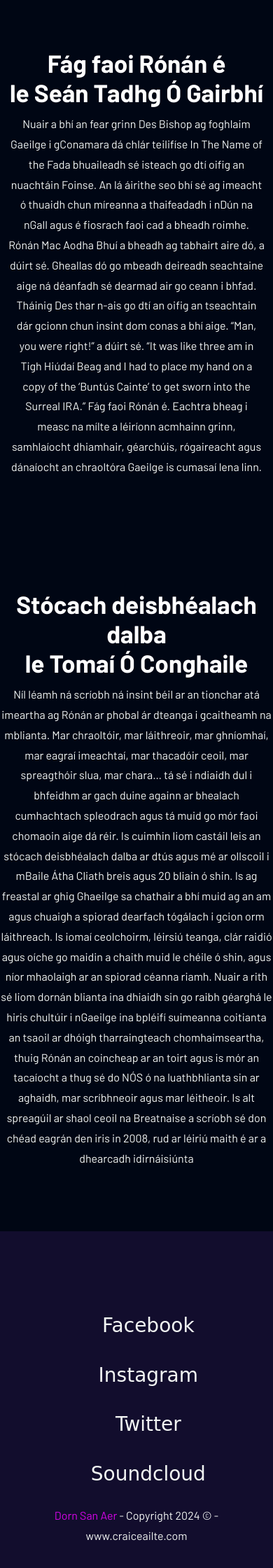
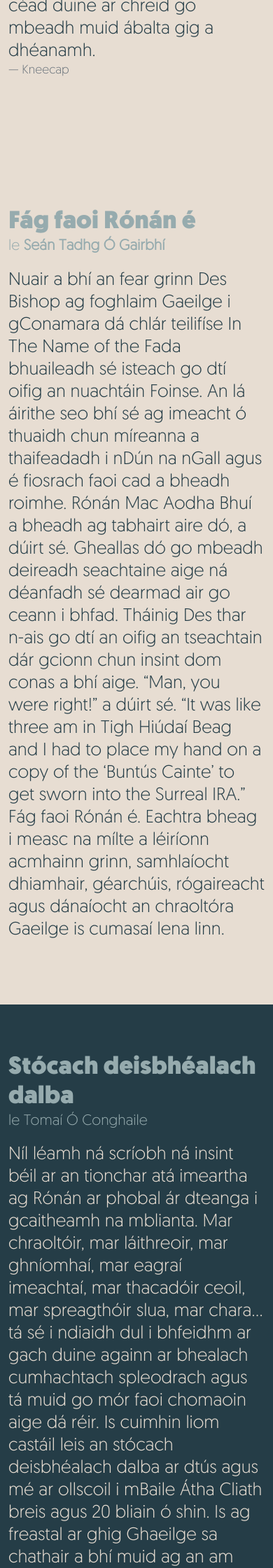
Before and after one commit to LindaKeating/DornSanAer, a PHP site: page /AntArdRi.html in a window 390 px wide. Shown: the part 260-2500 px from the top of the page at 70% size. Run offline with PHP 8.4, Linux system fonts and the light colour scheme; some libraries are stand-ins or nearby versions; some web fonts are replaced.

Commit message:
Leagan 3.0 An tArd Rí and meta stylesheets tag

```diff
--- a/dsadng-HTML5-Template/AntArdRi.html
+++ b/dsadng-HTML5-Template/AntArdRi.html
@@ -1,12 +1,13 @@
 <!DOCTYPE html>
-<html lang="en" dir="ltr">
-
+<html lang="ga" dir="ltr">
 <head>
+  <meta name="robots" content="noindex">
   <meta http-equiv="Content-Type" content="text/html; charset=UTF-8">
   <meta name="viewport" content="width=device-width, initial-scale=1.0">
-  <title>Fıle Dorn San Aer - Gaoth Dobhair </title>
+  <link rel="icon" type="image/x-icon" href="assets/img/Favicon.ico">
+  <title>Dorn San Aer - Gaoth Dobhair - 2024</title>
 
-  <!-- partial:../partial/__globalStyles.html -->
+  <!-- partial:partial/__globalStyles.html -->
   <link rel="stylesheet" href="assets/css/plugins/bootstrap.min.css">
   <link rel="stylesheet" href="assets/css/plugins/bootstrap-datepicker.min.css">
   <link rel="stylesheet" href="assets/css/plugins/animate.min.css">
@@ -16,20 +17,22 @@
 
   <!-- Icon Fonts -->
   <link rel="stylesheet" href="assets/fonts/flaticon/flaticon.css">
-  <link rel="stylesheet" href="assets/css/plugins/font-awesome.min.css">
+  <!--<link rel="stylesheet" href="assets/css/plugins/font-awesome.min.css">-->
+  <link rel="stylesheet" href="https://kit.fontawesome.com/f48aa6fce4.css" crossorigin="anonymous">
   <!-- Template Style sheet -->
   <link rel="stylesheet" href="assets/css/style.css">
 
   <!-- partial -->
 
   <!-- Demo Specific Sheet -->
-  <link rel="stylesheet" href="assets/css/demos/demo-4.css">
+  <link rel="stylesheet" href="assets/css/demos/demo-DSA.css">
 
   <!-- Favicon -->
   <link rel="icon" type="image/png" sizes="32x32" href="favicon.ico">
+
 </head>
 
-<body class="light-bg">
+<body class="dark-bg">
 
   <!-- partial:partial/__header_demo_4.html -->
   <!-- Preloader Start -->
@@ -37,71 +40,58 @@
   <!-- Preloader End -->
 
   <!-- Header Start -->
-  <div class="andro_header andro_header-absolute style-4">
+  <div class="andro_header style-4 dark-bg fixed-top pb-0 pt-0 dsa-header">
     <div class="container">
-
       <div class="andro_header-inner">
-
-        <div class="andro_header-navigation">
-
-          <ul>
-            <li> <a href="#" class="mobile-trigger"> <i class="far fa-bars"></i> Menu</a> </li>
-            <li> <a href="#" class="search-trigger"> <i class="far fa-search"></i> Search</a> </li>
-            <li> <a href="#"> <i class="far fa-user"></i> Login</a> </li>
+        <div class="andro_header-navigation dsa-Navigation">
+          <!-- desktop navigation -->
+          <ul class="">
+            <li class="dsa-mobileNavigation">
+              <a href="#" class="mobile-trigger"><i class="far fa-bars "></i>Baile</a>
+            </li>
+            <li class="dsa-desktopNavigation">
+              <a href="index.html" class="">Baile</a>
+            </li>
+            <li class="dsa-desktopNavigation">
+              <a href="AntArdRi.html" class="">An tArd-Rí</a>
+            </li>
+            <li class="dsa-desktopNavigation">
+              <a href="index.html#ordReatha" class="">Ord Reatha</a>
+            </li>
+            <li class="dsa-desktopNavigation">
+              <a href="index.html#imeachtai" class="">Imeachtaí</a>
+            </li>
+            <li class="dsa-desktopNavigation">
+              <a href="index.html#praghsanna" class="">Ticéid / Praghsanna</a>
+            </li>
+            <li class="dsa-desktopNavigation">
+              <a href="eolas.html" class="">Eolas</a>
+            </li>
+            <li class="dsa-desktopNavigation">
+              <a href="#" class="">Teagmháil</a>
+            </li>
           </ul>
-
+          <!-- end desktop navigation -->
         </div>
-
-        <div class="andro_header-logo">
-          <a href="index.html"><img src="assets/img/logo-4.png" alt="logo"></a>
+        <div class="andro_header-controls">
+          <ul class="andro_socials">
+            <li> <a href="https://www.facebook.com/people/Dorn-San-Aer/61560842832925/"> <i class="fab fa-facebook-f"></i> </a> </li>
+            <li> <a href="https://x.com/dornsanaer"><i class="fab fa-twitter"></i> </a> </li>
+            <li> <a href="#"> <i class="fab fa-instagram"></i> </a> </li>
+          </ul>
         </div>
-
-        <div class="andro_header-controls">
-
-          <ul class="andro_socials">
-            <li> <a href="#"> <i class="fab fa-facebook-f"></i> </a> </li>
-            <li> <a href="#"> <i class="fab fa-twitter"></i> </a> </li>
-            <li> <a href="#"> <i class="fab fa-instagram"></i> </a> </li>
-            <li> <a href="#"> <i class="fab fa-soundcloud"></i> </a> </li>
-          </ul>
-          <a class="andro_header-cart" href="cart.html">
-            <i class="fal fa-shopping-basket"></i>
-            <span class="andro_header-cart-count">3</span>
-          </a>
-        </div>
-
       </div>
     </div>
   </div>
   <!-- Header End -->
 
-  <!-- Search Start -->
-  <div class="andro_header-search">
-    <div class="search-trigger close_btn">
-      <svg width="100" height="100" viewBox="0 0 100 100">
-        <path class="line line1"
-          d="M 20,29.000046 H 80.000231 C 80.000231,29.000046 94.498839,28.817352 94.532987,66.711331 94.543142,77.980673 90.966081,81.670246 85.259173,81.668997 79.552261,81.667751 75.000211,74.999942 75.000211,74.999942 L 25.000021,25.000058">
-        </path>
-        <path class="line line2" d="M 20,50 H 80"></path>
-        <path class="line line3"
-          d="M 20,70.999954 H 80.000231 C 80.000231,70.999954 94.498839,71.182648 94.532987,33.288669 94.543142,22.019327 90.966081,18.329754 85.259173,18.331003 79.552261,18.332249 75.000211,25.000058 75.000211,25.000058 L 25.000021,74.999942">
-        </path>
-      </svg>
-    </div>
-    <form class="andro_header-search-form" method="post">
-      <input type="text" placeholder="Search..." value="">
-      <button type="submit" class="andro_header-search-btn">
-        <i class="fal fa-search"></i>
-      </button>
-    </form>
-  </div>
-  <!-- Search End -->
 
-  <!-- partial -->
+
+  <!-- partial ------------------------------------------------------------------------------------------------------------------------------------------------------->
 
   <!-- partial:partial/__collapse.html -->
   <!-- Aside Start -->
-  <aside class="andro_aside">
+  <aside class="andro_aside dark-bg">
     <div class="close_btn mobile-trigger">
       <svg width="100" height="100" viewBox="0 0 100 100">
         <path class="line line1"
@@ -115,38 +105,27 @@
     </div>
     <nav>
       <ul>
-        <li> <a href="index.html">Home</a> </li>
-        <li class="has-children">
-          <a href="#"> Pages </a>
-          <ul>
-            <li> <a href="line-up.html">Line Up</a> </li>
-            <li> <a href="artist-details.html">Artist Details</a> </li>
-            <li> <a href="cart.html">Cart</a> </li>
-            <li> <a href="pricing-plans.html">Pricing</a> </li>
-            <li> <a href="checkout.html">Checkout</a> </li>
-            <li> <a href="contact-us.html">Contact Us</a> </li>
-          </ul>
-        </li>
-        <li class="has-children">
-          <a href="#">Shows</a>
-          <ul>
-            <li> <a href="shows.html">Shows Archive</a> </li>
-            <li> <a href="show-details.html">Show Details</a> </li>
-          </ul>
-        </li>
-        <li> <a href="pricing-plans.html">Pricing</a> </li>
-        <li> <a href="contact-us.html">Contact Us</a> </li>
+        <!--<li> <a href="ce_muid.html">Cé Muid</a> </li>-->
+        <li><a href="AntArdRi.html">An tArd-Rí</a></li>
+        <li><a href="index.html#ordReatha">Ord Reatha</a></li>
+        <li><a href="index.html#imeachtai">Imeachtaí</a></li>
+        <li> <a href="index.html#praghsanna">Ticéid / praghsanna</a></li>
+        <li> <a href="eolas.html">Eolas</a></li>
+        <!--<li> <a href="bannaí.html">Bannaí Ceoil</a></li>-->
+        <!--<li> <a href="artist-details.html">Ceardlanna agus imeachtaí</a> </li>-->
+        <!--<li> <a href="index.html#praghsanna">Ticéid agus praghsanna</a> </li>-->
+        <!--<li> <a href="cosaint-leanaí.html">Polasaí Um Chosaint Leanaí</a> </li>-->
+        <li><a href="déan-teagmháil.html">Teagmháil</a></li>
       </ul>
     </nav>
 
     <div class="andro_aside-notice">
-      <h6>Follow Us</h6>
-      <p>Follow us on social media and stay up to date with the latest news and information.</p>
+      <h6>lean muid</h6>
+      <p>Lean muid ar na meáin shóisialta agus coinnigh suas chun dáta leis an nuacht is déanaí.</p>
       <ul class="andro_socials">
-        <li> <a href="#"> <i class="fab fa-facebook-f"></i> </a> </li>
-        <li> <a href="#"> <i class="fab fa-twitter"></i> </a> </li>
+        <li> <a href="https://www.facebook.com/people/Dorn-San-Aer/61560842832925/"> <i class="fab fa-facebook-f"></i> </a> </li>
+        <li> <a href="https://x.com/dornsanaer"> <i class="fab fa-twitter"></i> </a> </li>
         <li> <a href="#"> <i class="fab fa-instagram"></i> </a> </li>
-        <li> <a href="#"> <i class="fab fa-soundcloud"></i> </a> </li>
       </ul>
     </div>
 
@@ -156,34 +135,37 @@
 
   <!-- partial -->
 
-  <!-- Subheader Start -->
-  <div class="andro_subheader bg-cover bg-center bg-norepeat dark-overlay dark-overlay-2" style="background-image: url(assets/img/subheader-4.jpg)">
+   <!-- Kneecap -->
+   <div id="Kneecap" class="section white-bg mt-5 pt-5">
     <div class="container">
-
-      <h1>An tArd-Rí</h1>
-      <nav aria-label="breadcrumb">
-        <ol class="breadcrumb">
-          <li class="breadcrumb-item"><a href="index.html">Baile</a></li>
-          <li class="breadcrumb-item active" aria-current="page">An tArd-Rí</li>
-        </ol>
-      </nav>
-
+      <div class="row">
+        <div class="offset-lg-1 offset-md-0 col-md-10 col-lg-8">
+          <blockquote class="blockquote dsa-BlockQuote">
+            <p class="mb-0 dsa-Paragraph">
+              Ní chucu linn seo a dhéanamh gan fear amháin, cara mór linn, a thug an céad gig dúinn ariamh, Rónán Mac Aodha Bhuí... an céad duine ar chreid go mbeadh muid ábalta gig a dhéanamh.
+            </p>
+            <footer class="blockquote-footer">Kneecap</footer>
+          </blockquote>
         </div>
       </div>
-  <!-- Subheader End -->
+    </div>
+  </div>
+
+  <!-- End Kneecap ------------------------------------------------------------------------------------------------------------------------------->
 
 
-<!-- Banner Start -->
-  <div class="section custom-bg">
-    <img src="assets/img/banner-5.jpg" alt="banner">
+  <!-- Fág faoi Ronan É-->
+  <div id="TadhgOGairbhi" class="section white-bg">
     <div class="container">
-      <div class="row align-items-center">
-        <div class="offset-lg-6 col-lg-6">
-
-          <div class="section-title mb-0">
-            <h3 class="text-white"> <span class="fw-400"></span>  Fág faoi Rónán é <br> le Seán Tadhg Ó Gairbhí </h3>
-            <p class="color-body-light-2">Nuair a bhí an fear grinn Des Bishop ag foghlaim Gaeilge i gConamara dá chlár teilifíse In The
-Name of the Fada bhuaileadh sé isteach go dtí oifig an nuachtáin Foinse. An lá áirithe seo bhí sé
+      <div class="row">
+        <div class="offset-lg-1 offset-md-0 col-md-10 col-lg-8">
+          <h2 class="family-display ">
+            Fág faoi Rónán é
+            <small class="dsa-SubTitle dsa-fontLight">le <b>Seán Tadhg Ó Gairbhí</b></small>
+          </h2>
+          <p class="dsa-Paragraph">
+            Nuair a bhí an fear grinn Des Bishop ag foghlaim Gaeilge i gConamara dá chlár
+        teilifíse In The Name of the Fada bhuaileadh sé isteach go dtí oifig an nuachtáin Foinse. An lá áirithe seo bhí sé
         ag imeacht ó thuaidh chun míreanna a thaifeadadh i nDún na nGall agus é fiosrach faoi cad a
         bheadh roimhe. Rónán Mac Aodha Bhuí a bheadh ag tabhairt aire dó, a dúirt sé. Gheallas dó go
         mbeadh deireadh seachtaine aige ná déanfadh sé dearmad air go ceann i bhfad. Tháinig Des
@@ -194,25 +176,24 @@ measc na mílte a léiríonn acmhainn grinn, samhlaíocht dhiamhair, géarchúis
         dánaíocht an chraoltóra Gaeilge is cumasaí lena linn.
           </p>
         </div>
-
-
       </div>
     </div>
   </div>
-  </div>
-  <!-- Banner End -->
+
+  <!-- End Fág Faoi Ronan É ------------------------------------------------------------------------------------------------------------------------------->
 
 
-  <!-- Banner Start -->
-  <div class="section custom-bg ">
-    <img src="assets/img/banner-4b.png" alt="banner">
-    <div class="container ">
-      <div class="row align-items-left">
-        <div class="offset-lg-0 col-lg-6">
-
-          <div class="section-title mb-0">
-            <h3 class="text-white"> <span class="fw-400"></span> Stócach deisbhéalach dalba <br> le Tomaí Ó Conghaile </h3>
-            <p class="row align-items-left color-body-light-2">Níl léamh ná scríobh ná insint béil ar an tionchar atá imeartha ag Rónán ar phobal ár dteanga i
+  <!-- Stócach deisbhéalach dalba ------------------------------------------->
+  <div id="TomaiRua" class="section dark-bg">
+    <div class="container">
+      <div class="row">
+        <div class="offset-lg-1 offset-md-0 col-md-11 col-lg-9">
+          <h2 class="family-display">
+            Stócach deisbhéalach dalba
+            <small class="dsa-SubTitle dsa-fontLight">le Tomaí Ó Conghaile</small>
+          </h2>
+          <p class="dsa-Paragraph">
+            Níl léamh ná scríobh ná insint béil ar an tionchar atá imeartha ag Rónán ar phobal ár dteanga i
 gcaitheamh na mblianta. Mar chraoltóir, mar láithreoir, mar ghníomhaí, mar eagraí imeachtaí, mar
 thacadóir ceoil, mar spreagthóir slua, mar chara… tá sé i ndiaidh dul i bhfeidhm ar gach duine againn
 ar bhealach cumhachtach spleodrach agus tá muid go mór faoi chomaoin aige dá réir.
@@ -220,43 +201,104 @@ Is cuimhin liom castáil leis an stócach deisbhéalach dalba ar dtús agus mé
 Cliath breis agus 20 bliain ó shin. Is ag freastal ar ghig Ghaeilge sa chathair a bhí muid ag an am agus
 chuaigh a spiorad dearfach tógálach i gcion orm láithreach. Is iomaí ceolchoirm, léirsiú teanga, clár
 raidió agus oíche go maidin a chaith muid le chéile ó shin, agus níor mhaolaigh ar an spiorad céanna
-riamh.
-Nuair a rith sé liom dornán blianta ina dhiaidh sin go raibh géarghá le hiris chultúir i nGaeilge ina
+riamh. Nuair a rith sé liom dornán blianta ina dhiaidh sin go raibh géarghá le hiris chultúir i nGaeilge ina
 bpléifí suimeanna coitianta an tsaoil ar dhóigh tharraingteach chomhaimseartha, thuig Rónán an
 coincheap ar an toirt agus is mór an tacaíocht a thug sé do NÓS ó na luathbhlianta sin ar aghaidh,
 mar scríbhneoir agus mar léitheoir. Is alt spreagúil ar shaol ceoil na Breatnaise a scríobh sé don
-chéad eagrán den iris in 2008, rud ar léiriú maith é ar a dhearcadh idirnáisiúnta
+chéad eagrán den iris in 2008, rud ar léiriú maith é ar a dhearcadh idirnáisiúnta.
           </p>
-          </div>
-
-
         </div>
       </div>
     </div>
   </div>
-  <!-- Banner End -->
+  <!-- End Stócach deisbhéalach dalba ------------------------------------------------------>
 
+
+  <!-- Tus intro ------------------------------------------------------------------------------------------------------------------------------>
+
+
+  <!-- Críoch intro --------------------------------------------------------------------------------------------------------------------------->
+
+
+
+  <!-- Show Sponsors Start -->
+  <div class="section white-bg pb-0">
+    <div class="container">
+      <div class="section-title text-center">
+        <h3 class="dsa-Title dsa-Lighten">Urraitheoirí na Féile</h3>
+      </div>
+      <div class="row justify-content-center">
+        <div class="col-lg-3 col-md-4 col-sm-6 d-flex">
+          <div class="andro_sponsor">
+            <img src="assets/img/funders-logos/LogoUdarastransparent.png" alt="">
+          </div>
+        </div>
+        <div class="col-lg-3 col-md-4 col-sm-6 d-flex">
+          <div class="andro_sponsor">
+            <img src="assets/img/funders-logos/CoCoDhunTransparent.png" alt="">
+          </div>
+        </div>
+        <div class="col-lg-3 col-md-4 col-sm-6 d-flex">
+          <div class="andro_sponsor">
+            <img src="assets/img/funders-logos/Ealaintransparent.png" alt="">
+          </div>
+        </div>
+        <div class="col-lg-3 col-md-4 col-sm-6 d-flex">
+          <div class="andro_sponsor">
+            <img src="assets/img/funders-logos/Forastransparent.png" alt="">
+          </div>
+        </div>
+      </div>
+    </div>
+  </div>
+  <div class="section dark-bg pb-0">
+
+  </div>
+
+  <!-- Show Sponsors End -->
 
   <!-- partial:partial/__footer_demo_4.html -->
   <!-- Footer Start -->
-  <footer class="andro_footer style-4  text-center">
-    <div class="container">
-
+  <footer class="dark-bg pt-5 dsa-Footer ">
+    <div class="container pb-5 mb-5">
+      <div class="row pb-5">
+        <div class="col-lg-4">
           <ul class="andro_footer-socials">
+            <li>
+              <a href="eolas.html#CenAit">Cén áit a bhfuil muid</a><!--TODO: Eoghan-->
+            </li>
+            <li>
+              <a href="eolas.html#AitStopadh">Áit le stopadh</a><!--TODO: Eoghan-->
+            </li>
+            <li>
+              <a href="eolas.html#Volunteer">Cén dóigh le cuidiú</a><!--TODO: Eoghan-->
+            </li>
+            <li>
+              <a href="#">Déan teagmháil linn</a><!--TODO: Linda email link -->
+            </li>
+            <li>
+              <a href="#">Polasaí Um Chosaint Leanaí</a><!--TODO: Eoghan pdf link-->
+            </li>
+          </ul>
+        </div>
+        <div class="col-lg-4">
+          <ul class="andro_footer-socials"><!--TODO: Socials Eoghan-->
             <li> <a href="#" class="color-facebook-hover"> <i class="fab fa-facebook-f"></i> Facebook </a> </li>
             <li> <a href="#" class="color-instagram-hover"> <i class="fab fa-instagram"></i> Instagram </a> </li>
             <li> <a href="#" class="color-twitter-hover"> <i class="fab fa-twitter"></i> Twitter </a> </li>
             <li> <a href="#" class="color-soundcloud-hover"> <i class="fab fa-soundcloud"></i> Soundcloud </a> </li>
           </ul>
-      <p class="m-0"> <a href="#">Dorn San Aer</a> - Copyright 2024 © - www.craiceailte.com</p>
-
         </div>
+      </div>
+      <p class="m-0"> <a href="#">Dorn San Aer</a> - Cóipcheart 2024 © - Déanta le Grá</p>
+    </div>
+    <img src="assets/img/SunburstFooter.png" />
   </footer>
   <!-- Footer End -->
 
   <!-- partial -->
 
-  <!-- partial:../partial/__globalScripts.html -->
+  <!-- partial:partial/__globalScripts.html -->
   <script src="assets/js/plugins/jquery-3.5.1.min.js"></script>
   <script src="assets/js/plugins/popper.min.js"></script>
   <script src="assets/js/plugins/bootstrap.min.js"></script>
@@ -273,13 +315,14 @@ chéad eagrán den iris in 2008, rud ar léiriú maith é ar a dhearcadh idirná
 
   <script src="assets/js/plugins/wow.min.js"></script>
   <script src="assets/js/plugins/isotope.pkgd.min.js"></script>
-  <script src="assets/js/plugins/swiper-bundle.min.js"></script>
+  <!--<script src="assets/js/plugins/swiper-bundle.min.js"></script>-->
 
   <script src="assets/js/plugins/particles.min.js"></script>
 
   <!-- Template Scripts -->
   <script src="assets/js/sigma-audioplayer.js"></script>
   <script src="assets/js/main.js"></script>
+  <script src="assets/js/filters.js"></script>
 
   <!-- partial -->
 
--- a/dsadng-HTML5-Template/assets/css/demos/demo-DSA.css
+++ b/dsadng-HTML5-Template/assets/css/demos/demo-DSA.css
@@ -264,8 +264,28 @@ This stylesheet is used for demo 6
   color: var(--color-lightText);
 }
 
-.dsa-subTitle {
+.dsa-BlockQuote.blockquote {
+  border-top: none;
+  border-bottom: none;
+  font-weight: normal;
+}
+
+.dsa-BlockQuote .blockquote-footer {
+  margin-top: 0;
+}
+
+.dsa-BlockQuote.blockquote::after {
+  color: var(--color-darkText);
+  top: -1rem;
+  right: unset;
+  left: -1rem;
+  font-weight: 600;
+  opacity: 30%;
+}
+
+.dsa-SubTitle {
   font-size: 60%;
+  display: block;
 }
 
 .dsa-SectionTitle {
--- a/dsadng-HTML5-Template/eolas.html
+++ b/dsadng-HTML5-Template/eolas.html
@@ -53,7 +53,7 @@
               <a href="index.html" class="">Baile</a>
             </li>
             <li class="dsa-desktopNavigation">
-              <a href="AntArd-Rí.html" class="">An tArd Rí</a>
+              <a href="AntArdRi.html" class="">An tArd-Rí</a>
             </li>
             <li class="dsa-desktopNavigation">
               <a href="index.html#ordReatha" class="">Ord Reatha</a>
--- a/dsadng-HTML5-Template/index.html
+++ b/dsadng-HTML5-Template/index.html
@@ -4,6 +4,7 @@
   <meta name="robots" content="noindex">
   <meta http-equiv="Content-Type" content="text/html; charset=UTF-8">
   <meta name="viewport" content="width=device-width, initial-scale=1.0">
+  <meta name=”color-scheme” content=”light dark”>
   <link rel="icon" type="image/x-icon" href="assets/img/Favicon.ico">
   <title>Dorn San Aer - Gaoth Dobhair - 2024</title>
 
@@ -53,7 +54,7 @@
               <a href="index.html" class="">Baile</a>
             </li>
             <li class="dsa-desktopNavigation">
-              <a href="AntArd-Rí.html" class="">An tArd Rí</a>
+              <a href="AntArdRi.html" class="">An tArd Rí</a>
             </li>
             <li class="dsa-desktopNavigation">
               <a href="#ordReatha" class="">Ord Reatha</a>
@@ -148,7 +149,7 @@
               </div>
               <!-- Countdown End -->
               <div class="dsa-VersionNumber text-center fs-2 pt-5">
-                Leagan 2.9
+                Leagan 3.0
               </div>
             </div>
           </div>
```
Also changed, not shown: dsadng-HTML5-Template/deletedSections.html (+37 -0 lines). Lines whose indentation alone changed are shown as unchanged.
